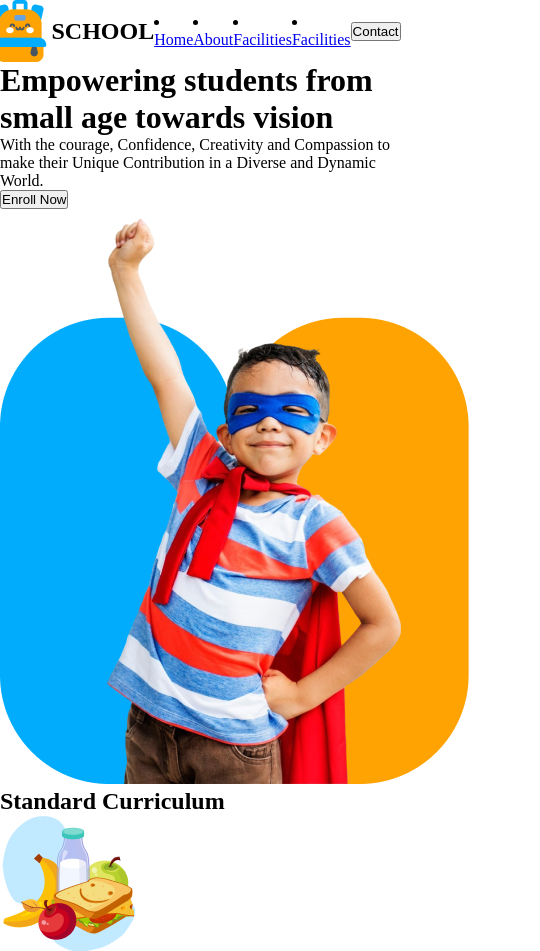
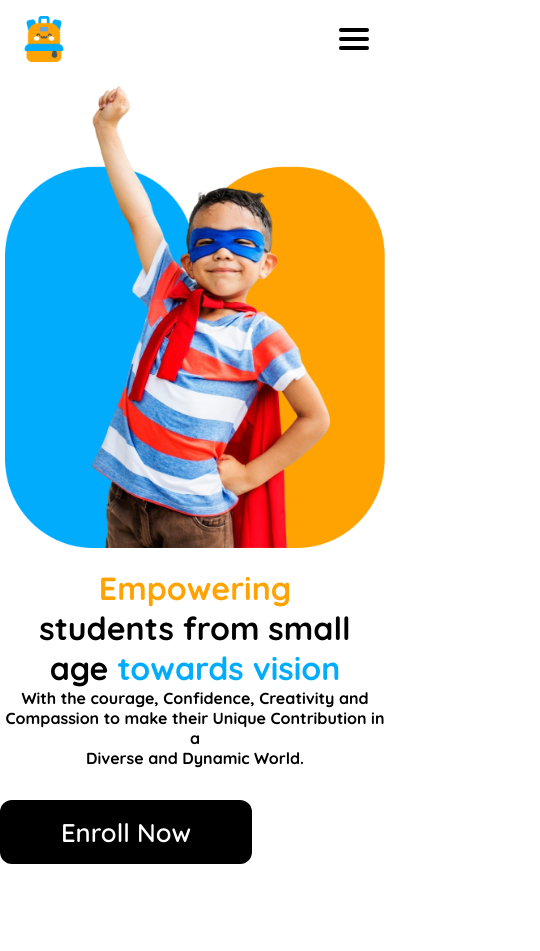
Before and after one commit to tasinvoid/B11-A2, a plain HTML site: page index.html in a window 390 px wide. Shown: the top 951 px of the page, 540 px wide, since content can reach past the window. After the commit the page ends 896 px from the top, so only its background shows below. Drawn offline with Linux system fonts and the light colour scheme.

Commit message:
hamburger menu done

```diff
--- a/index.html
+++ b/index.html
@@ -8,32 +8,50 @@
   </head>
   <body>
     <header>
-      <nav class="flex">
+      <nav class="navbar flex">
         <div class="logo flex">
           <img class="logo-img" src="assets/logo.png" alt="logo" />
-          <h1>SCHOOL</h1>
+          <h1 class="logo-name primary-font">SCHOOL</h1>
         </div>
         <div class="links flex">
-          <li><a href="#">Home</a></li>
-          <li><a href="#">About</a></li>
-          <li><a href="#">Facilities</a></li>
-          <li><a href="#">Facilities</a></li>
+          <li><a class="color-links" href="#">Home</a></li>
+          <li><a class="color-links" href="#">About</a></li>
+          <li><a class="color-links" href="#">Facilities</a></li>
+          <li><a class="color-links" href="#">Admission</a></li>
         </div>
-        <button class="contact-btn">Contact</button>
+        <button class="contact-btn btn-style">Contact</button>
+        <div class="hamburger-menu">
+          <div class="hamburger-lines"></div>
+          <div class="hamburger-lines"></div>
+          <div class="hamburger-lines"></div>
+        </div>
       </nav>
-      <div class="banner">
+      <div class="banner flex">
         <div class="banner-content">
-          <h1>Empowering students from small age towards vision</h1>
-          <p>
+          <h1 class="banner-title">
+            <p>Empowering</p>
+            students from small <br />
+
+            <p id="vision-color">
+              <span id="age-color">age </span>towards vision
+            </p>
+          </h1>
+          <p class="banner-description primary-font">
             With the courage, Confidence, Creativity and Compassion to make
+            <br />
             their Unique Contribution in a Diverse and Dynamic World.
           </p>
-          <button class="enroll-btn">Enroll Now</button>
+          <p class="banner-description-small-device primary-font">
+            With the courage, Confidence, Creativity and <br />Compassion to
+            make their Unique Contribution in a<br />
+            Diverse and Dynamic World.
+          </p>
+          <button class="enroll-btn btn-style">Enroll Now</button>
         </div>
         <img class="banner-img" src="assets/hero-kids.png" alt="" />
       </div>
     </header>
-    <main>
+    <!-- <main>
       <section class="curriculum">
         <h1>Standard Curriculum</h1>
         <div class="curriculum-cards-container">
@@ -130,6 +148,6 @@
         <img src="assets/twitter.png" alt="" />
         <img src="assets/google+.png" alt="" />
       </div>
-    </footer>
+    </footer> -->
   </body>
 </html>
--- a/style.css
+++ b/style.css
@@ -1,12 +1,188 @@
+@import url("https://fonts.googleapis.com/css2?family=Quicksand:wght@300..700&family=Raleway:ital,wght@0,100..900;1,100..900&display=swap");
+
+/* shared-styles */
 * {
   padding: 0;
   margin: 0;
   box-sizing: border-box;
+  font-family: "Quicksand", serif;
 }
-/* shared-styles */
+
+.primary-font {
+  font-family: "Quicksand", serif;
+  font-optical-sizing: auto;
+  font-weight: 700;
+  font-style: normal;
+}
+.secondary-font {
+  font-family: "Raleway", serif;
+  font-optical-sizing: auto;
+  font-weight: 500;
+  font-style: normal;
+}
+.primary-color {
+  color: rgb(254, 163, 1);
+}
+.secondary-color {
+  color: rgb(1, 172, 253);
+}
+
 .flex {
   display: flex;
   align-items: center;
   justify-content: center;
 }
-/* nav-styles */
+
+a {
+  text-decoration: none;
+  font-size: 1.6rem;
+  font-family: "Quicksand", serif;
+  font-weight: 500;
+}
+li {
+  list-style: none;
+}
+.btn-style {
+  font-size: 1.6rem;
+  color: white;
+  padding: 16px 61px;
+  border-radius: 12px;
+  border: none;
+  font-weight: 600;
+}
+/* header-styles */
+
+header {
+  max-width: 1541px;
+  margin: 0 auto;
+}
+/* nav-style */
+.navbar {
+  justify-content: space-between;
+  margin: 25px 0;
+}
+.logo {
+  gap: 0.8rem;
+}
+.logo-img {
+  height: 5.15rem;
+  width: 5.15rem;
+}
+.logo-name {
+  font-size: 2.6rem;
+}
+/* links-style */
+.links {
+  gap: 42px;
+}
+.links li:nth-child(1) a {
+  color: rgb(254, 163, 1);
+}
+
+.links li:nth-child(2) a {
+  color: rgb(1, 172, 253);
+}
+.links li:nth-child(3) a {
+  color: rgb(5, 212, 223);
+}
+.links li:nth-child(4) a {
+  color: rgb(93, 88, 239);
+}
+.contact-btn {
+  background-color: rgb(254, 163, 1);
+}
+.hamburger-menu {
+  display: none;
+}
+/* banner-style */
+.banner {
+  justify-content: space-between;
+}
+.banner-title {
+  font-size: 4.6rem;
+  font-weight: 700;
+}
+.banner-title p:nth-child(1) {
+  color: rgb(254, 163, 1);
+}
+
+#vision-color {
+  color: #01acfd;
+}
+#age-color {
+  color: black;
+}
+.banner-description {
+  font-size: 1.6rem;
+  font-weight: 400;
+  padding-top: 32px;
+}
+.enroll-btn {
+  background-color: black;
+  margin: 32px 0;
+}
+.banner-img {
+  height: 765px;
+  width: 622px;
+}
+.banner-description-small-device {
+  display: none;
+}
+
+/* small-device */
+@media screen and (max-width: 576px) {
+  .navbar {
+    margin: 16px 21px;
+  }
+  .logo-img {
+    height: 46px;
+    width: 46px;
+  }
+  .logo-name {
+    display: none;
+  }
+  .links {
+    display: none;
+  }
+  .contact-btn {
+    display: none;
+  }
+  .hamburger-menu {
+    display: inline;
+    height: 23px;
+    display: flex;
+    gap: 5px;
+    flex-direction: column;
+  }
+  .hamburger-lines {
+    height: 4px;
+    background-color: black;
+    width: 30px;
+    border-radius: 100px;
+  }
+  .banner {
+    flex-direction: column-reverse;
+  }
+  .banner-img {
+    width: 380px;
+    height: 470px;
+  }
+  .banner-img > img {
+    width: 100%;
+    margin: 0 auto;
+  }
+  .banner-title {
+    font-size: 2rem;
+    text-align: center;
+    margin-top: 20px;
+  }
+  .banner-description {
+    display: none;
+    font-size: 14px;
+    text-align: center;
+  }
+  .banner-description-small-device {
+    display: inline-block;
+    text-align: center;
+  }
+}
```
